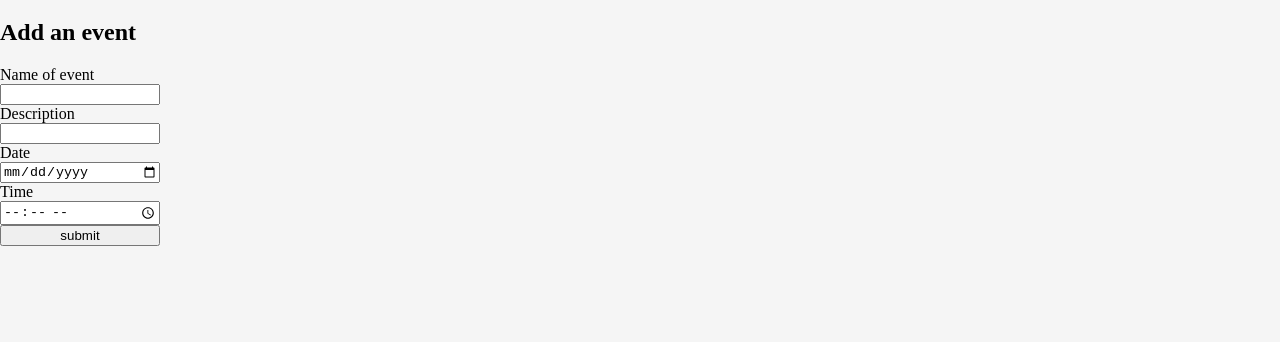
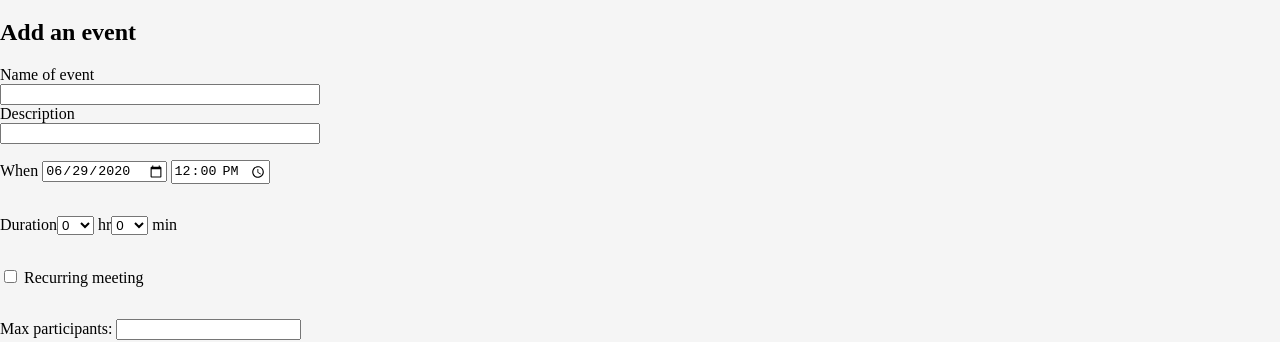
Before and after one commit to nsmarino/libcal, a Next.js app: page / in a window 1280 px wide. Shown: the part 459-801 px from the top of the page. Built offline with nearby package versions, Linux system fonts and the light colour scheme; no server answers; the database is empty.

Commit message:
work on New Event form

```diff
--- a/components/EventForm.js
+++ b/components/EventForm.js
@@ -1,12 +1,199 @@
+import { useState } from 'react'
+
 const EventForm = ({ name, description, date, time, handleSubmit }) => {
+   const [recurring, setRecurring] = useState(false)
+   const [frequency, setFrequency] = useState('daily')
+
+   const testBoolean = true
     return (
         <div>
             <h2>Add an event</h2>
-            <form onSubmit={handleSubmit} style={{width: '10em', display: 'flex', flexDirection: 'column'}}>
+            <form onSubmit={handleSubmit} style={{width: '20em', display: 'flex', flexDirection: 'column'}}>
                 Name of event <input {...name.inputProps} />
                 Description <input {...description.inputProps}/>
-                Date <input {...date.inputProps} />
-                Time <input {...time.inputProps} />
+                <p>When <input {...date.inputProps} /> <input {...time.inputProps} /></p>
+                <p>Duration
+                <select name="hour" id="hour">
+                  <option value="0">0</option>
+                  <option value="1">1</option>
+                  <option value="2">2</option>
+                  <option value="3">3</option>
+                  <option value="4">4</option>
+                  <option value="5">5</option>
+                  <option value="6">6</option>
+                  <option value="7">7</option>
+                  <option value="8">8</option>
+                  <option value="9">9</option>
+                  <option value="10">10</option>
+                  <option value="11">11</option>
+                  <option value="12">12</option>
+                </select> hr
+                <select name="minutes" id="minutes">
+                  <option value="0">0</option>
+                  <option value="15">15</option>
+                  <option value="30">30</option>
+                  <option value="45">45</option>
+                </select> min
+                </p>
+                <p>
+                  <input
+                    type="checkbox"
+                    name="recurring"
+                    id="recurring"
+                    onClick={()=>setRecurring(!recurring)}
+                  /> Recurring meeting
+                  {recurring ?
+                    <span style={{fontWeight:"bold"}}>This is a recurring meeting</span>
+                  : null}
+                </p>
+
+                { recurring ? // BEGIN CONDITIONAL RENDER default: daily, every 1 day, for seven days
+                  <>
+                  <p>Recurrence
+                    <select name="recurrence" id="recurrence" onChange={(e) => setFrequency(e.target.value)}>
+                      <option value="daily">Daily</option>
+                      <option value="weekly">Weekly</option>
+                      <option value="monthly">Monthly</option>
+                    </select>
+                  </p>
+
+                  { frequency === 'daily' ?
+                    <p>(FOR DAILY RECURRENCE)Repeat every
+                        <select name="repeatDaily" id="repeatDaily">
+                        <option value="1">1</option>
+                        <option value="2">2</option>
+                        <option value="3">3</option>
+                        <option value="4">4</option>
+                        <option value="5">5</option>
+                        <option value="6">6</option>
+                        </select> days
+                    </p>
+                  : null}
+
+                  { frequency === 'weekly' ?
+                    <>
+                      <p>(FOR WEEKLY RECURRENCE)Repeat every
+                  <select name="repeatWeekly" id="repeatWeekly">
+                  <option value="1">1</option>
+                    <option value="2">2</option>
+                    <option value="3">3</option>
+                    <option value="4">4</option>
+                    <option value="5">5</option>
+                    <option value="6">6</option>
+                    <option value="7">7</option>
+                    <option value="8">8</option>
+                  </select> weeks
+                </p>
+                      <div>(FOR WEEKLY RECURRENCE) Occurs on
+                <div>
+                  <input type="checkbox" id="sunday" name="sunday" />
+                  <label htmlFor="sunday">Sunday</label>
+                </div>
+                <div>
+                  <input type="checkbox" id="monday" name="monday" />
+                  <label htmlFor="monday">Monday</label>
+                </div>
+                <div>
+                  <input type="checkbox" id="tuesday" name="tuesday" />
+                  <label htmlFor="tuesday">Tuesday</label>
+                </div>
+                <div>
+                  <input type="checkbox" id="wednesday" name="wednesday" />
+                  <label htmlFor="wednesday">Wednesday</label>
+                </div>
+                <div>
+                  <input type="checkbox" id="thursday" name="thursday" />
+                  <label htmlFor="thursday">Thursday</label>
+                </div>
+                <div>
+                  <input type="checkbox" id="friday" name="friday" />
+                  <label htmlFor="friday">Friday</label>
+                </div>
+                <div>
+                  <input type="checkbox" id="saturday" name="saturday" />
+                  <label htmlFor="saturday">Saturday</label>
+                </div>
+                </div>
+                    </>
+                  : null}
+
+                  { frequency === 'monthly' ?
+                    <>
+                      <p>(FOR MONTHLY RECURRENCE)Repeat every
+                        <select name="repeatMonthly" id="repeatMonthly">
+                            <option value="1">1</option>
+                            <option value="2">2</option>
+                            <option value="3">3</option>
+                        </select> months
+                        </p>
+                      <div>(FOR MONTHLY RECURRENCE) Occurs on
+                        <div>
+                            <input type="radio" name="monthlyOccur" id="byDate" />
+                            <label htmlFor="byDate">Day
+                                <select name="occurOnDate" id="occurOnDate">
+                                <option value="1">1</option>
+                                <option value="2">2</option>
+                                <option value="3">3</option>
+                                </select> of the month
+                            </label>
+                        </div>
+                        <div>
+                            <input type="radio" name="monthlyOccur" id="byDay" />
+                            <label htmlFor="byDay">
+                            <select name="occurOnDayFrequency" id="occurOnDayFrequency">
+                                <option value="first">First</option>
+                                <option value="second">Second</option>
+                                <option value="third">Third</option>
+                                <option value="fourth">Fourth</option>
+                                <option value="Last">Last</option>
+                            </select>
+                            <select name="occurOnDay" id="occurOnDay">
+                                <option value="sunday">Sunday</option>
+                                <option value="monday">Monday</option>
+                                <option value="tuesday">Tuesday</option>
+                                <option value="wednesday">Wednesday</option>
+                                <option value="thursday">Thursday</option>
+                                <option value="friday">Friday</option>
+                                <option value="saturday">Saturday</option>
+                            </select> of the month
+                            </label>
+                        </div>
+                        </div>
+                    </>
+                  : null}
+
+
+
+
+
+                <div>End date
+                  <div>
+                    <input type="radio" name="endDate" id="by" />
+                    <label htmlFor="by">By <input type="date"/></label>
+                  </div>
+                  <div>
+                    <input type="radio" name="endDate" id="after" />
+                    <label htmlFor="after">After
+                        <select name="afterOccurences" id="afterOccurences">
+                          <option value="1">1</option>
+                          <option value="2">2</option>
+                          <option value="3">3</option>
+                        </select> Occurences</label>
+                  </div>
+                </div>
+
+                </>
+                : null // END CONDITIONAL RENDER
+                }
+
+
+                <p>
+                Max participants: <input type="text"/>
+                </p>
+                <p>
+                <input type="checkbox" name="residentPriority" id="residentPriority"/> Prioritize Carmel residents
+                </p>
+                <p>Required fields for registration -- library card, email, address? etc</p>
                 <button>submit</button>
             </form>
         </div>
@@ -14,3 +201,11 @@ const EventForm = ({ name, description, date, time, handleSubmit }) => {
 }
 
 export default EventForm
+
+// Add Event form
+// // Options inside of radio buttons (done)
+// // Break into components?
+// // Show appropriate recurrence options (done)
+// // Console log submit
+// // Generate dates array from recurrence options
+// // Connect to database
--- a/hooks/index.js
+++ b/hooks/index.js
@@ -1,8 +1,8 @@
 import { useState } from 'react'
 
-export const useField = (type) => {
-    const [value, setValue] = useState('')
-
+export const useField = (type, defaultValue='') => {
+    const [value, setValue] = useState(defaultValue)
+    // if (type==="date") setValue(new Date())
     const onChange = (event) => {
         setValue(event.target.value)
     }
--- a/pages/index.js
+++ b/pages/index.js
@@ -63,8 +63,8 @@ export default function Home({ monthData, eventData }) {
   // custom hook for form handling:
   const eventName = useField('text')
   const eventDescription = useField('textarea')
-  const eventDate = useField('date')
-  const eventTime = useField('time')
+  const eventDate = useField('date', new Date().toISOString().substring(0, 10))
+  const eventTime = useField('time', '12:00')
 
   // functions for buttons. updates month and
   // sends POST request to get events for month.
```
